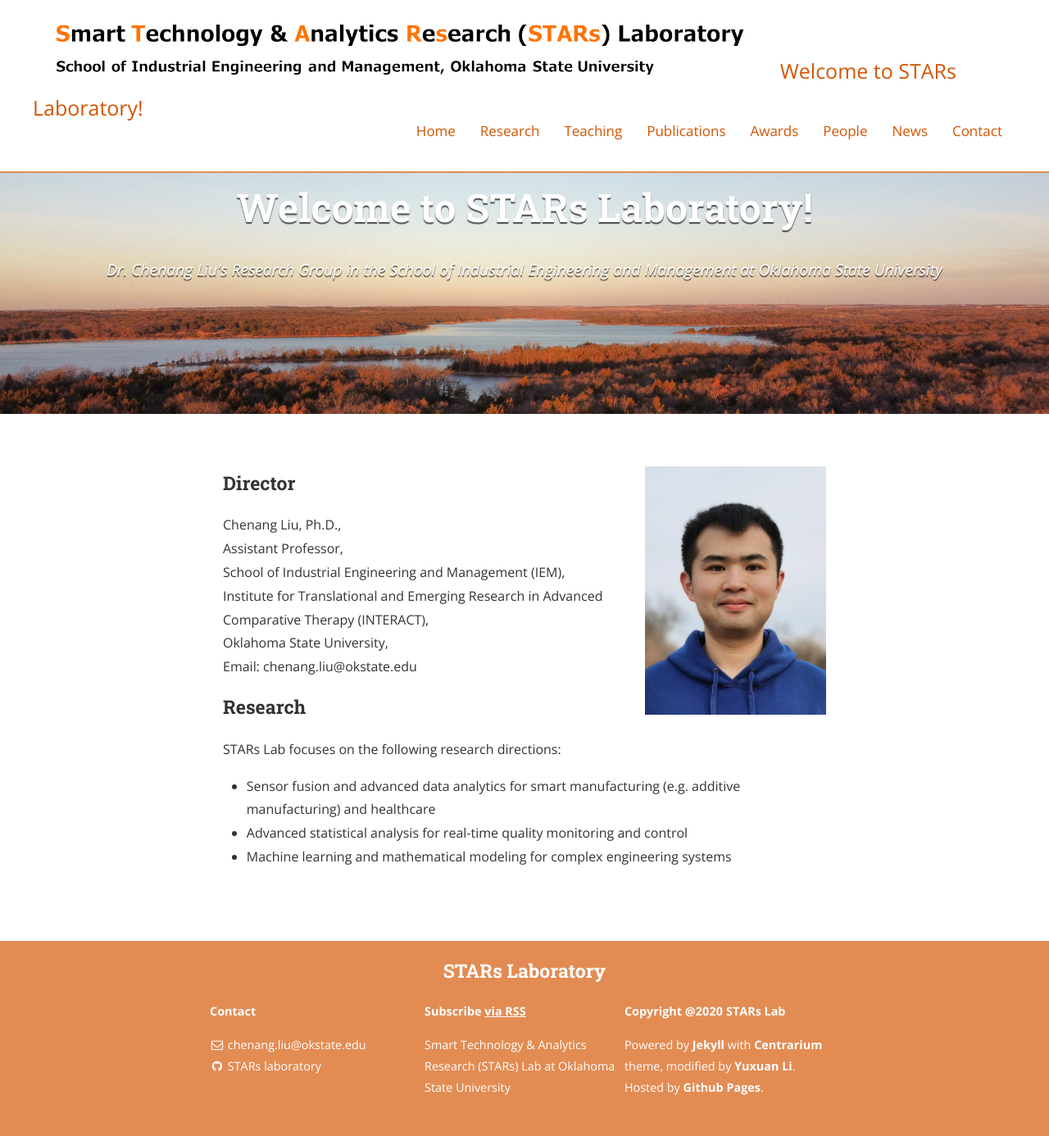
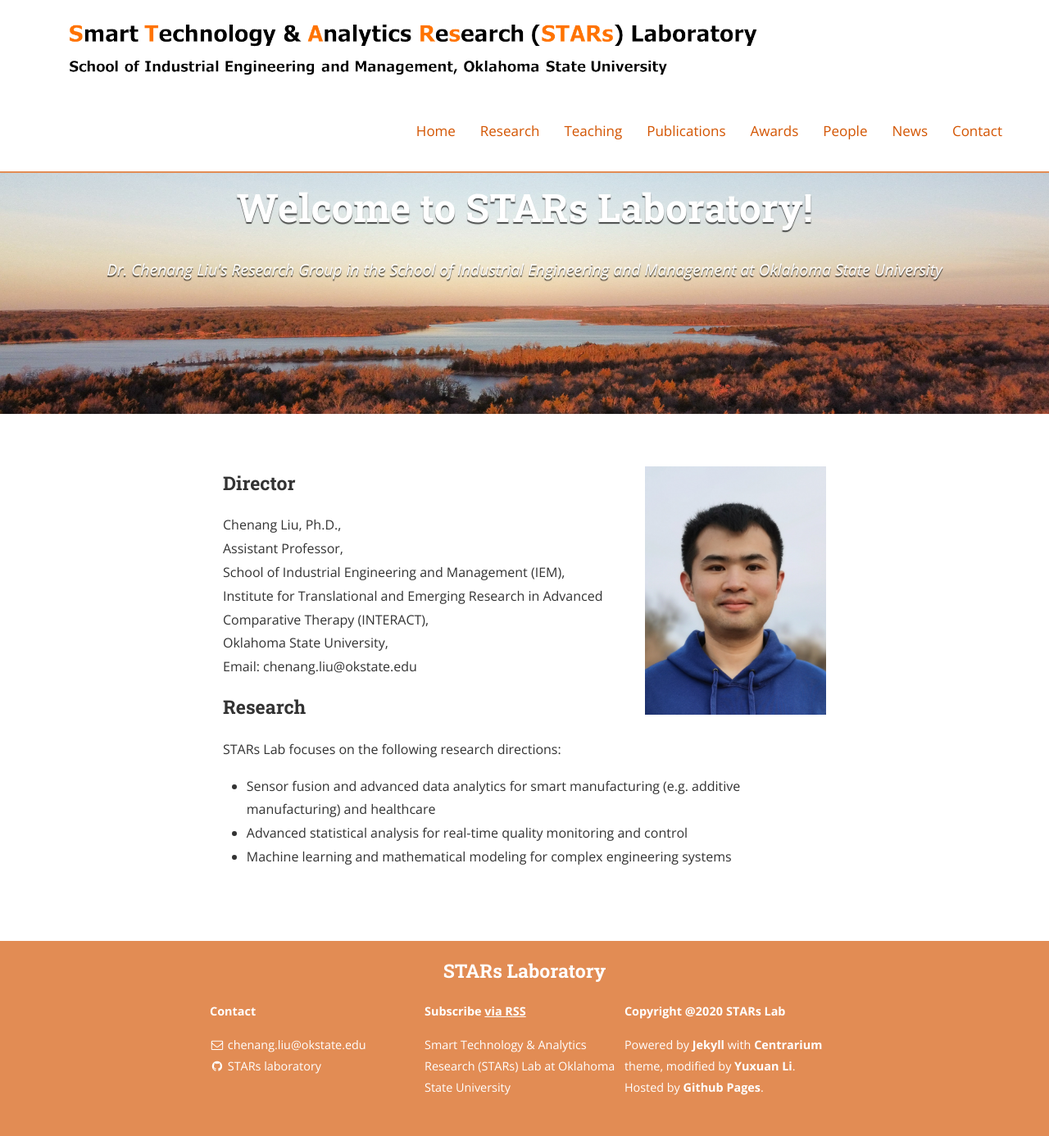
Before and after one commit to Xuan-L/stars-laboratory.github.io, a Jekyll site: the page built from index.html, in a window 1280 px wide. Shown: the whole page at 82% size. Built offline with Jekyll 4.4.1, drawn with Linux system fonts in a browser that asks for light colours; nearby versions of some CDN libraries.

Commit message:
Update _layout.scss

```diff
--- a/_sass/_layout.scss
+++ b/_sass/_layout.scss
@@ -156,7 +156,22 @@
       padding-right: 1em;
     }
     span {
-    	font-size: 1.25em;
+    	font-size: 0em;
+    }
+  }
+  .logo_new {
+    float: left;
+    height: 3em;
+    @include media ($tablet) {
+    	padding-left: $em-base;
+    }
+    img {
+      max-height: 2em;
+      margin-top: 0.5em;
+      padding-left: 2em;
+    }
+    span {
+    	font-size: 0em;
     }
   }
   .text {
```
